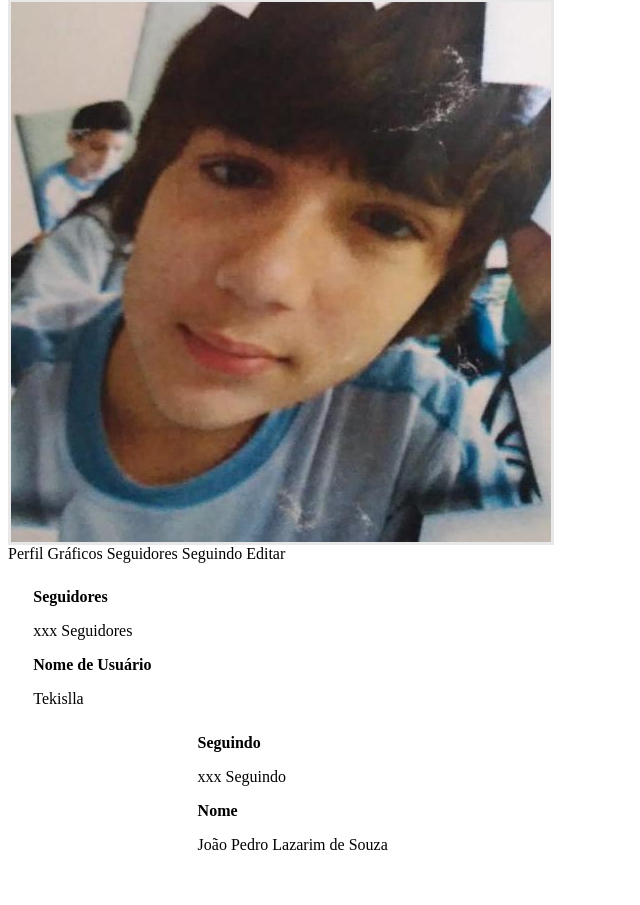
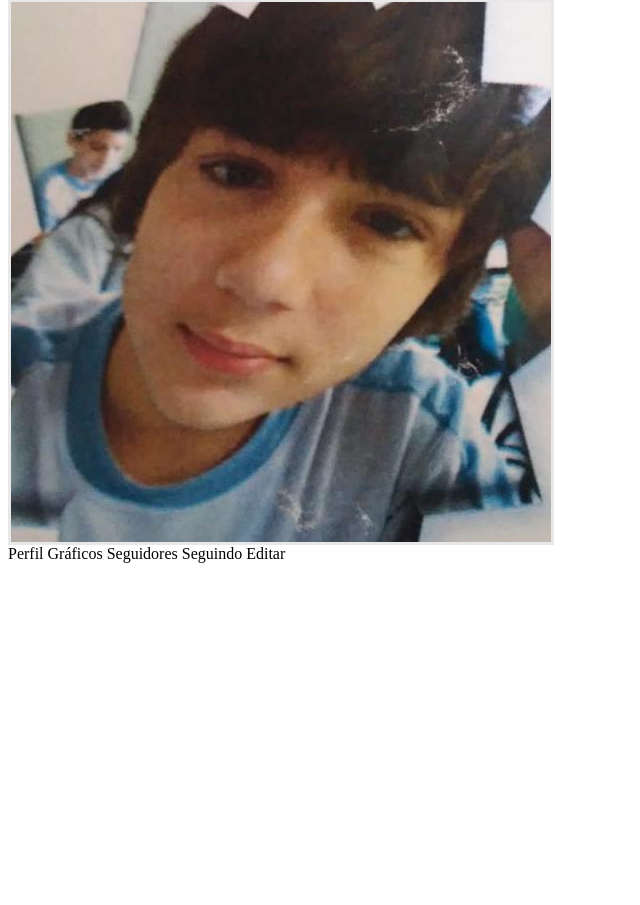
Before and after one commit to ArthurDCastro/cInfo, a PHP site: page /cInfo/app/views/perfil.php in a window 1280 px wide. Shown: the part 117-1022 px from the top of the page, without its empty margins (0-640 px from the left). After the commit the page ends 680 px from the top, so only its background shows below. Run offline with PHP 8.4, Linux system fonts and the light colour scheme.

Commit message:
mudanças perfil

```diff
--- a/app/controller/perfil.php
+++ b/app/controller/perfil.php
@@ -16,7 +16,7 @@ require_once '../model/create/Dados.php';
 
 switch ($_POST['acao']){
     case 'perfil':
-        echo '<b>perfil</b>';
+        include "../views/perfil_usuario.php";
         break;
 
     case 'graficos':
--- a/app/views/perfil.php
+++ b/app/views/perfil.php
@@ -24,28 +24,6 @@
     </div>
     <div class="ui bottom attached segment">
         <div class="ui three column grid" id="conteudo">
-            <div class="two column" style="margin-top: 2%; margin-bottom: 2%; margin-left: 2%">
-                <label for="nome"><b>Seguidores</b></label>
-                <p>
-                    xxx Seguidores
-                </p>
-                <label for="nome"><b>Nome de Usuário</b></label>
-                <p>
-                    Tekislla
-                </p>
-            </div>
-            <div class="two column" style="margin-top: 2%; margin-bottom: 2%; margin-left: 15%">
-                <label for="nome"><b>Seguindo</b></label>
-                <p>
-                    xxx Seguindo
-                </p>
-
-                <label for="nome"><b>Nome</b></label>
-                <p>
-                    João Pedro Lazarim de Souza
-                </p>
-            </div>
-
 
         </div>
     </div>
```
Also changed, not shown: app/views/perfil_usuario.php (added, +32 -0 lines).
